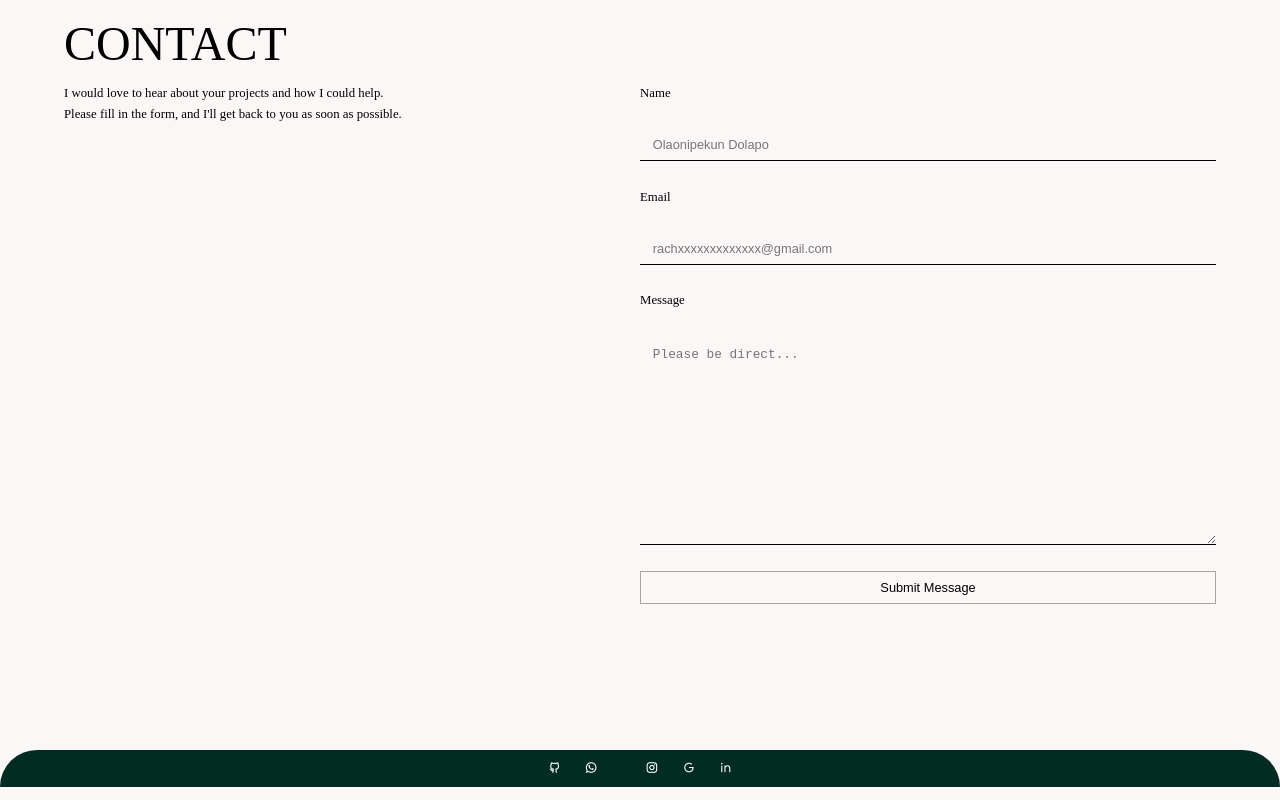
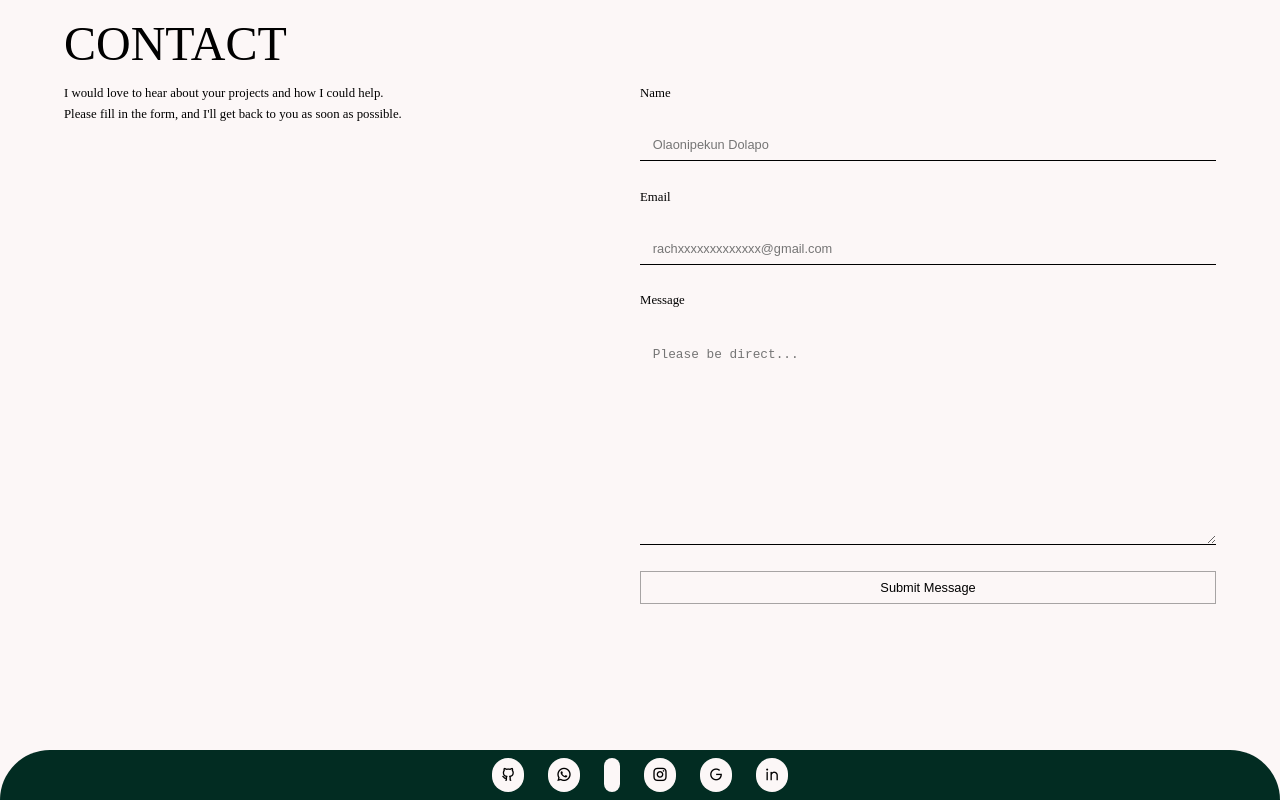
Before and after one commit to Lovethrech/my-main-portfolio, a Vue app: page / in a window 1280 px wide. Shown: the part 2381-3181 px from the top of the page. Built offline with nearby package versions, Linux system fonts and the light colour scheme; some icons are missing.

Commit message:
working on the footer components.

```diff
--- a/src/components/footer/FooterIcon.vue
+++ b/src/components/footer/FooterIcon.vue
@@ -9,7 +9,6 @@ const {FooterLinkItems}=defineProps(['FooterLinkItems']);
     <div class="footer-icon-ctn" v-for="FooterLinkItem in FooterLinkItems" :key="FooterLinkItem.id">
         <RouterLink :to="FooterLinkItem.iconLink">
             <div class="footer-icon" v-html="FooterLinkItem.icon">
-
             </div>
         </RouterLink>
     </div>
@@ -17,9 +16,12 @@ const {FooterLinkItems}=defineProps(['FooterLinkItems']);
 
 <style scoped>
 .footer-icon-ctn{
-    font-size: var(--h5-size);
+    font-size: var(--h4-size);
+    background-color: var(--bg-color);
+    padding: 0.5vh 1vh;
+    border-radius: var(--border-radius);
 }
 .footer-icon{
-    color: #ffffff;
+    color: var(--text-color);
 }
 </style>
```
